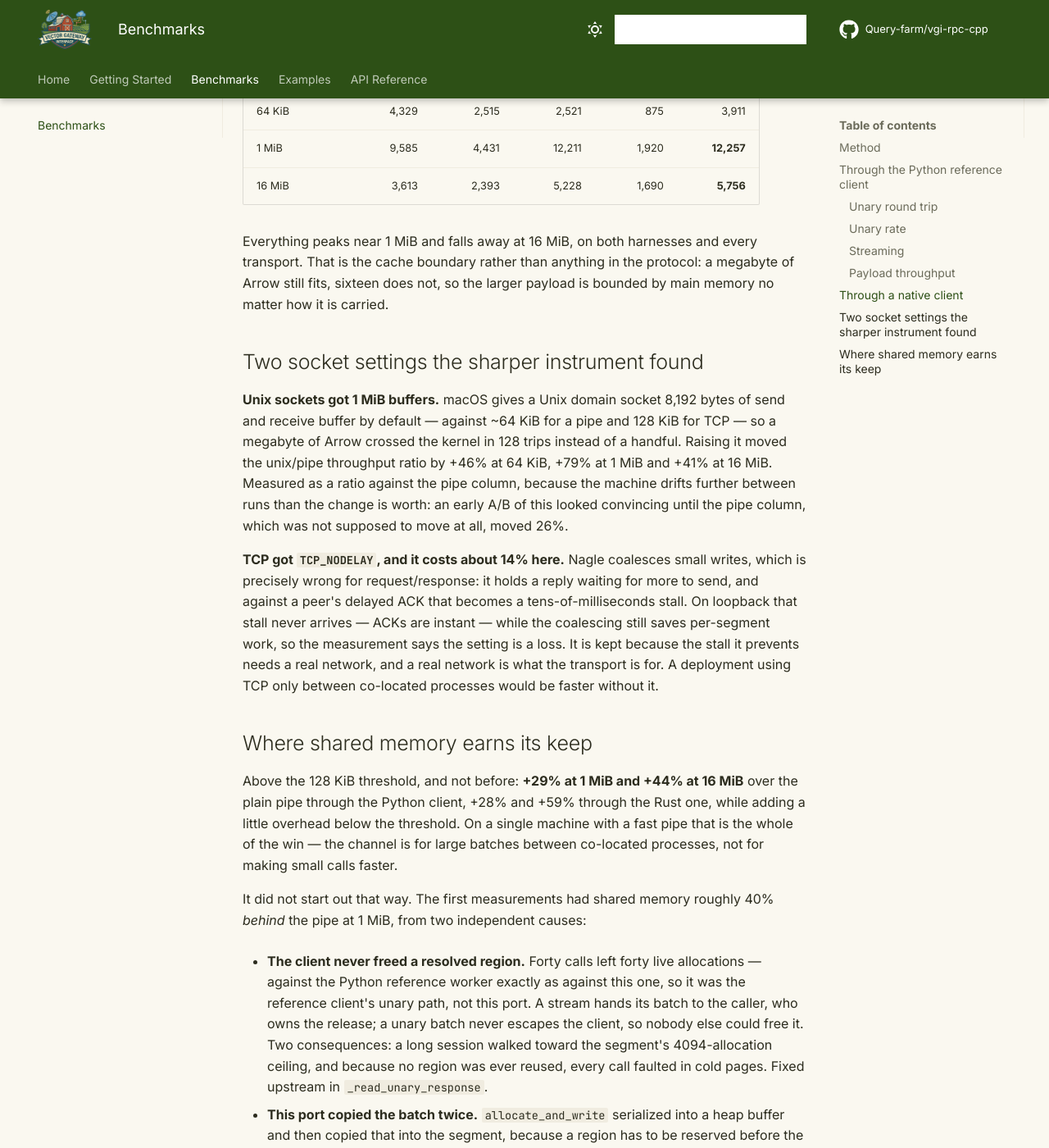
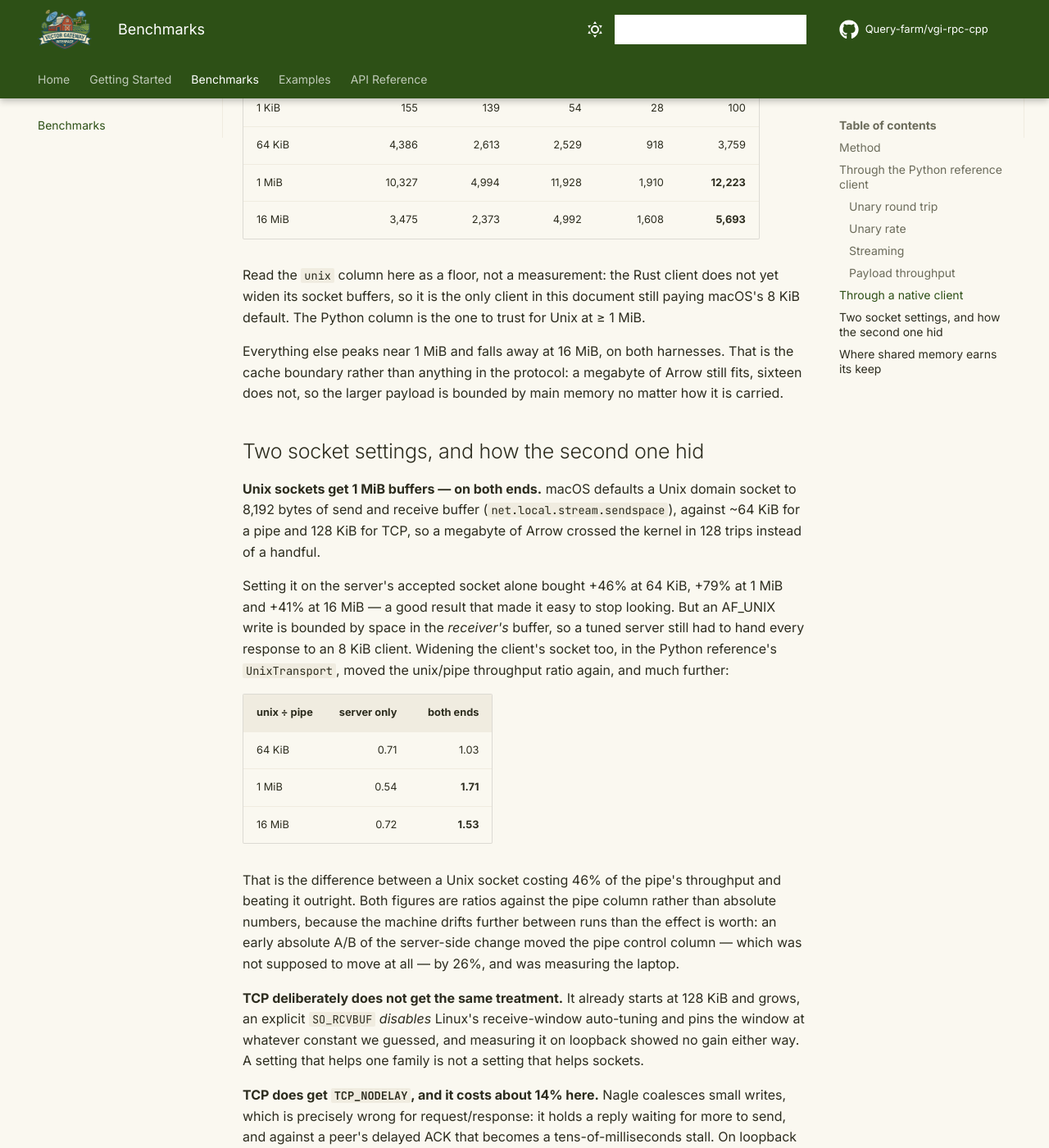
Before and after one commit to Query-farm/vgi-rpc-cpp, an MkDocs documentation site: the page built from docs/benchmarks.md, in a window 1280 px wide and 1400 px high, scrolled down 3772 px. Shown: the whole window at 82% size. Built offline with MkDocs 1.6.1 and Material for MkDocs 9.7.7, drawn with Linux system fonts in a browser that asks for light colours; comment, search, counter and statistics services are not loaded; some of the changed text lies outside the part shown.

Commit message:
perf(unix): only the receiver's buffer matters, so tune the receiver
The server-side buffer widening in f823d7c was half a fix. An AF_UNIX write is
bounded by space in the *receiver's* socket buffer, so a server with a 1 MiB
buffer still had to hand every response to a client sitting on macOS's 8 KiB
default. Widening the client too (upstream, in the Python reference's
`UnixTransport`) moves the unix/pipe throughput ratio much further than the
server-side change did on its own:

    unix / pipe    server only    both ends
    64 KiB              0.71         1.03
    1 MiB               0.54         1.71
    16 MiB              0.72         1.53

A Unix socket now beats the pipe outright at 1 MiB and 16 MiB, where before it
managed roughly half the pipe's throughput.

TCP no longer gets the buffer call at all. It already starts at 128 KiB and
grows, an explicit SO_RCVBUF *disables* Linux's receive-window auto-tuning and
pins the window at whatever constant we guessed, and an A/B on loopback showed
no gain either way — the pipe control column moved more than the setting did.
A setting that helps one socket family is not a setting that helps sockets.
`TCP_NODELAY` stays, on the reasoning already recorded there.

Benchmarks re-run on both harnesses and the docs rewritten around the result,
including the part that is now awkward: through the Python client a buffered
Unix socket is *faster* than pipe+shm at 1 MiB (12,149 vs 8,979 MB/s) and ties
it at 16 MiB. Shared memory still leads clearly in the Rust harness, but that
client is the one that has not been given wide buffers yet, so it cannot
settle the question. Recorded as open rather than resolved in either
direction, with unix+shm named as the configuration to measure next. The Rust
column is labelled a floor, not a measurement.

113/113 ctest, conformance passing on all transports.

Co-Authored-By: Claude Opus 5 (1M context) <noreply@anthropic.com>

```diff
--- a/docs/benchmarks.md
+++ b/docs/benchmarks.md
@@ -72,15 +72,15 @@ _calls/sec — higher is better_
 
 |                  | pipe | unix | tcp | http | pipe+shm |
 |------------------|-----:|-----:|----:|-----:|---------:|
-| `void_noop()`      | 45,368 | 37,616 | 19,355 | 3,686 | 44,199 |
-| `add_floats(a,b)`  | 29,412 | 25,026 | 16,075 | 3,361 | 28,202 |
-| `echo_string(11B)` | 31,746 | 26,549 | 16,438 | 3,461 | 31,169 |
-| `echo_all_types()` |  4,003 |  3,932 |  3,571 | 1,842 |  4,002 |
+| `void_noop()`      | 44,037 | 38,835 | 18,750 | 3,698 | 45,114 |
+| `add_floats(a,b)`  | 28,951 | 25,211 | 15,769 | 3,432 | 27,972 |
+| `echo_string(11B)` | 31,168 | 26,638 | 16,461 | 3,553 | 30,691 |
+| `echo_all_types()` |  3,986 |  3,906 |  3,545 | 1,830 |  3,958 |
 
 `void_noop()` is the per-call framing floor — no parameters, no result.
 `echo_all_types()` carries eighteen fields covering every type mapping, so the
 gap between the two is encode/decode cost rather than transport cost. That the
-transports converge as the payload grows (45k → 4.0k on pipe, 3.7k → 1.8k on
+transports converge as the payload grows (44k → 4.0k on pipe, 3.7k → 1.8k on
 HTTP) says most of the per-call spread is fixed framing overhead.
 
 ### Streaming
@@ -89,8 +89,8 @@ _best, ms — lower is better_
 
 |                     | pipe | unix | tcp | http | pipe+shm |
 |---------------------|-----:|-----:|----:|-----:|---------:|
-| `produce_n(50)`       | 0.70 | 1.12 | 1.72 | 15.90 | 1.04 |
-| `exchange_scale(20)`  | 0.35 | 0.57 | 0.82 |  6.58 | 0.57 |
+| `produce_n(50)`       | 1.03 | 1.08 | 1.75 | 16.07 | 1.06 |
+| `exchange_scale(20)`  | 0.37 | 0.53 | 0.82 |  6.71 | 0.41 |
 
 HTTP pays worst here, and for a structural reason: the raw-framing transports
 hold one connection open for the whole stream, while HTTP maps every producer
@@ -102,15 +102,17 @@ _MB/s, both directions, at best time — higher is better_
 
 |         | pipe | unix | tcp | http | pipe+shm |
 |---------|-----:|-----:|----:|-----:|---------:|
-| 1 KiB   |    60 |    50 |    30 |     6 |    56 |
-| 64 KiB  | 2,351 | 1,780 | 1,539 |   336 | 2,247 |
-| 1 MiB   | 6,856 | 3,758 | 7,783 | 1,559 | **8,830** |
-| 16 MiB  | 3,625 | 2,486 | 5,394 | 1,797 | **5,216** |
+| 1 KiB   |    57 |    50 |    28 |     6 |    56 |
+| 64 KiB  | 2,429 | 2,488 | 1,514 |   329 | 2,320 |
+| 1 MiB   | 7,152 | **12,149** | 7,519 | 1,561 | 8,979 |
+| 16 MiB  | 3,580 | **5,374** | 5,210 | 1,661 | 5,373 |
 
 The 1 KiB row is latency-bound, not bandwidth-bound — it is really just
 `1 / round-trip` wearing different units. Shared memory does not engage below
 `VGI_RPC_SHM_MIN_BATCH_BYTES` (128 KiB), which is why its 1 KiB and 64 KiB
 figures track the plain pipe.
+
+Unix leading at the top two sizes is new, and is the socket-buffer fix below.
 
 ## Through a native client
 
@@ -121,14 +123,14 @@ Driving the same worker from Rust — reusing `vgi-rpc-client` from the sibling
 
 | `void_noop()`, calls/sec | Python client | Rust client | |
 |---|---:|---:|---|
-| pipe | 45,368 | **89,888** | 2.0x |
-| unix | 37,616 | **92,661** | 2.5x |
-| tcp  | 19,355 | **36,922** | 1.9x |
-| http |  3,686 | **18,663** | **5.1x** |
+| pipe | 44,037 | **102,135** | 2.3x |
+| unix | 38,835 |  **87,268** | 2.2x |
+| tcp  | 18,750 |  **36,474** | 1.9x |
+| http |  3,698 |  **17,978** | **4.9x** |
 
 HTTP is where the difference is starkest: the Python table reads as though
 this server costs 0.27 ms per HTTP call, and most of that is the client's HTTP
-stack. The server's own figure is nearer 54 us.
+stack. The server's own figure is nearer 56 us.
 
 Throughput separates the same way — and the shared-memory column most of all,
 because the channel exists to avoid copies, which is exactly what a client
@@ -136,29 +138,57 @@ spending tens of microseconds per call in Python hides:
 
 | MB/s round trip | pipe | unix | tcp | http | pipe+shm |
 |---|---:|---:|---:|---:|---:|
-| 1 KiB   |   159 |   141 |    53 |    32 |   131 |
-| 64 KiB  | 4,329 | 2,515 | 2,521 |   875 | 3,911 |
-| 1 MiB   | 9,585 | 4,431 | 12,211 | 1,920 | **12,257** |
-| 16 MiB  | 3,613 | 2,393 |  5,228 | 1,690 | **5,756** |
+| 1 KiB   |   155 |   139 |    54 |    28 |   100 |
+| 64 KiB  | 4,386 | 2,613 | 2,529 |   918 | 3,759 |
+| 1 MiB   | 10,327 | 4,994 | 11,928 | 1,910 | **12,223** |
+| 16 MiB  |  3,475 | 2,373 |  4,992 | 1,608 |  **5,693** |
 
-Everything peaks near 1 MiB and falls away at 16 MiB, on both harnesses and
-every transport. That is the cache boundary rather than anything in the
-protocol: a megabyte of Arrow still fits, sixteen does not, so the larger
-payload is bounded by main memory no matter how it is carried.
+Read the `unix` column here as a floor, not a measurement: the Rust client does
+not yet widen its socket buffers, so it is the only client in this document
+still paying macOS's 8 KiB default. The Python column is the one to trust for
+Unix at ≥ 1 MiB.
 
-## Two socket settings the sharper instrument found
+Everything else peaks near 1 MiB and falls away at 16 MiB, on both harnesses.
+That is the cache boundary rather than anything in the protocol: a megabyte of
+Arrow still fits, sixteen does not, so the larger payload is bounded by main
+memory no matter how it is carried.
 
-**Unix sockets got 1 MiB buffers.** macOS gives a Unix domain socket 8,192
-bytes of send and receive buffer by default — against ~64 KiB for a pipe and
-128 KiB for TCP — so a megabyte of Arrow crossed the kernel in 128 trips
-instead of a handful. Raising it moved the unix/pipe throughput ratio by +46%
-at 64 KiB, +79% at 1 MiB and +41% at 16 MiB. Measured as a ratio against the
-pipe column, because the machine drifts further between runs than the change
-is worth: an early A/B of this looked convincing until the pipe column, which
-was not supposed to move at all, moved 26%.
+## Two socket settings, and how the second one hid
 
-**TCP got `TCP_NODELAY`, and it costs about 14% here.** Nagle coalesces small
-writes, which is precisely wrong for request/response: it holds a reply
+**Unix sockets get 1 MiB buffers — on both ends.** macOS defaults a Unix
+domain socket to 8,192 bytes of send and receive buffer
+(`net.local.stream.sendspace`), against ~64 KiB for a pipe and 128 KiB for
+TCP, so a megabyte of Arrow crossed the kernel in 128 trips instead of a
+handful.
+
+Setting it on the server's accepted socket alone bought +46% at 64 KiB, +79%
+at 1 MiB and +41% at 16 MiB — a good result that made it easy to stop looking.
+But an AF_UNIX write is bounded by space in the *receiver's* buffer, so a
+tuned server still had to hand every response to an 8 KiB client. Widening the
+client's socket too, in the Python reference's `UnixTransport`, moved the
+unix/pipe throughput ratio again, and much further:
+
+| unix ÷ pipe | server only | both ends |
+|---|---:|---:|
+| 64 KiB |  0.71 | 1.03 |
+| 1 MiB  |  0.54 | **1.71** |
+| 16 MiB |  0.72 | **1.53** |
+
+That is the difference between a Unix socket costing 46% of the pipe's
+throughput and beating it outright. Both figures are ratios against the pipe
+column rather than absolute numbers, because the machine drifts further
+between runs than the effect is worth: an early absolute A/B of the
+server-side change moved the pipe control column — which was not supposed to
+move at all — by 26%, and was measuring the laptop.
+
+**TCP deliberately does not get the same treatment.** It already starts at
+128 KiB and grows, an explicit `SO_RCVBUF` *disables* Linux's receive-window
+auto-tuning and pins the window at whatever constant we guessed, and measuring
+it on loopback showed no gain either way. A setting that helps one family is
+not a setting that helps sockets.
+
+**TCP does get `TCP_NODELAY`, and it costs about 14% here.** Nagle coalesces
+small writes, which is precisely wrong for request/response: it holds a reply
 waiting for more to send, and against a peer's delayed ACK that becomes a
 tens-of-milliseconds stall. On loopback that stall never arrives — ACKs are
 instant — while the coalescing still saves per-segment work, so the
@@ -169,13 +199,19 @@ without it.
 
 ## Where shared memory earns its keep
 
-Above the 128 KiB threshold, and not before: **+29% at 1 MiB and +44% at
-16 MiB** over the plain pipe through the Python client, +28% and +59% through
-the Rust one, while adding a little overhead below the threshold. On a single
-machine with a fast pipe that is the whole of the win — the channel is for
-large batches between co-located processes, not for making small calls faster.
+Against the plain pipe, above the 128 KiB threshold and not before: **+26% at
+1 MiB and +50% at 16 MiB** through the Python client, +18% and +64% through
+the Rust one, while adding a little overhead below the threshold.
 
-It did not start out that way. The first measurements had shared memory
+Against a properly buffered Unix socket the case is now much weaker — in the
+Python harness a 1 MiB Unix socket is *faster* than pipe+shm at 1 MiB (12,149
+vs 8,979 MB/s) and ties it at 16 MiB. The Rust harness still shows shared
+memory well ahead, but its Unix client is the untuned one, so that comparison
+cannot settle the question yet. The shared-memory channel rides any of the
+raw-framing transports, so the interesting configuration to measure next is
+unix+shm rather than either alone.
+
+It did not start out even this good. The first measurements had shared memory
 roughly 40% *behind* the pipe at 1 MiB, from two independent causes:
 
 - **The client never freed a resolved region.** Forty calls left forty live
```
Also changed, not shown: other parts of docs/benchmarks.md (+8 -8 lines), 1 other file.
